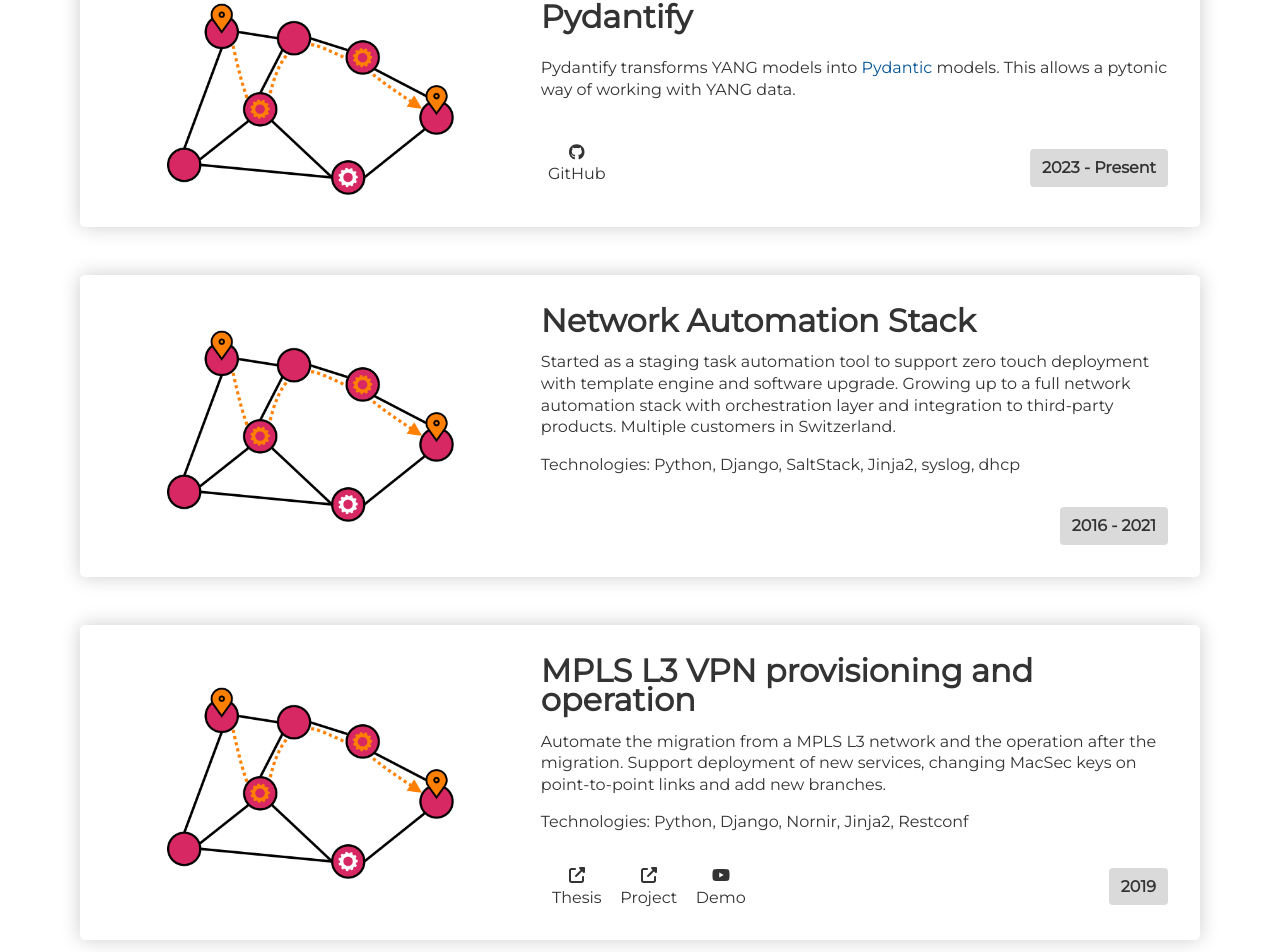
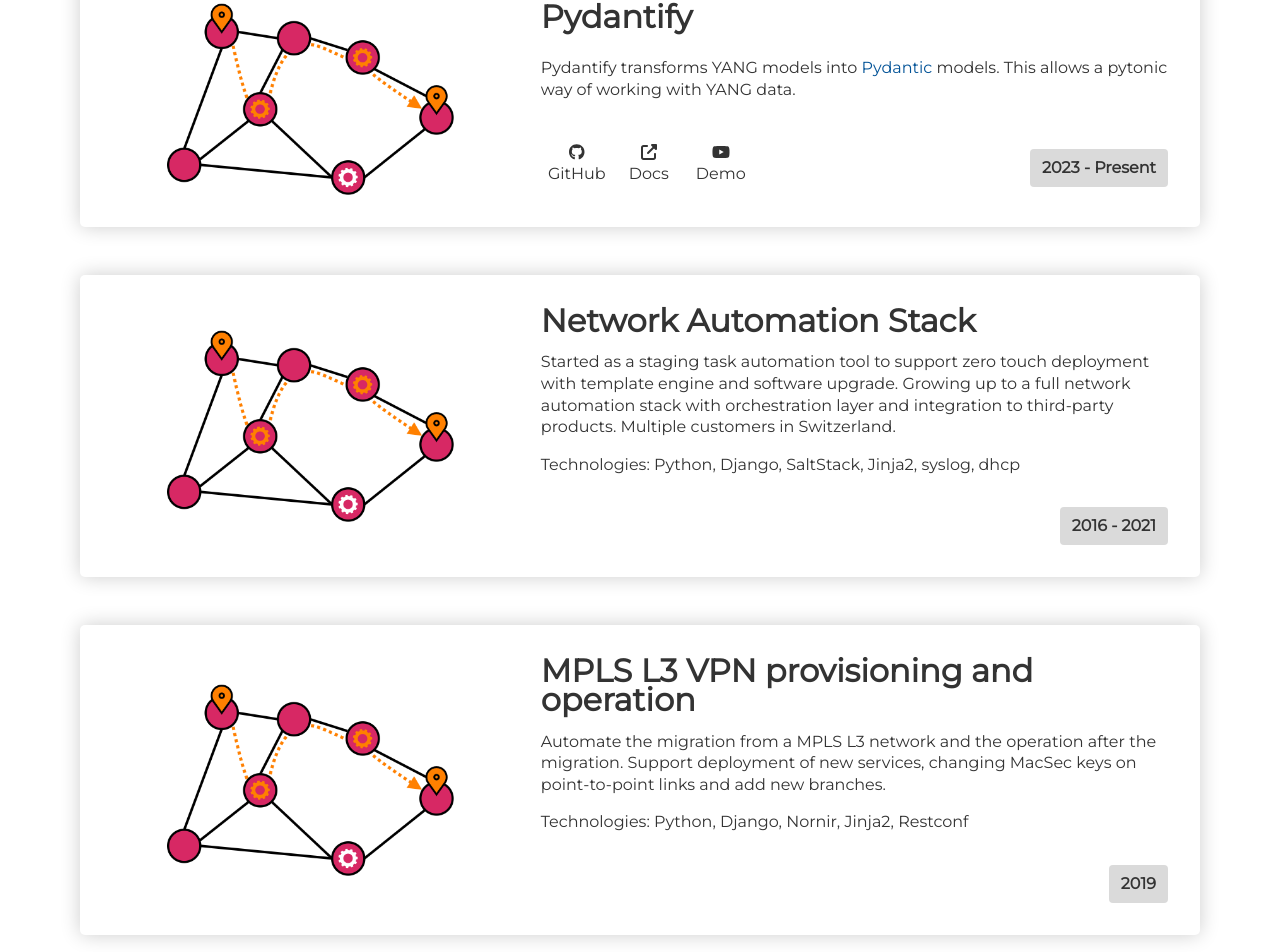
Before and after one commit to ubaumann/ubaumann.ch, a React (Create React App) app: page / in a window 1280 px wide. Shown: the part 3677-4629 px from the top of the page. Built offline with nearby package versions, Linux system fonts and the light colour scheme.

Commit message:
Update project links

```diff
--- a/src/assets/data.ts
+++ b/src/assets/data.ts
@@ -228,6 +228,16 @@
           link: 'https://github.com/pydantify/pydantify',
           awesomeFontIcon: ['fab', 'github'],
         },
+        {
+          name: 'Docs',
+          link: 'https://pydantify.github.io/pydantify/',
+          awesomeFontIcon: ['fas', 'external-link-alt'],
+        },
+        {
+          name: 'Demo',
+          link: 'https://youtu.be/j6efvpNy9Yc',
+          awesomeFontIcon: ['fab', 'youtube'],
+        },
       ],
       paragraphs: [
         {
@@ -280,21 +290,6 @@
       title: 'MPLS L3 VPN provisioning and operation',
       img: serproImg,
       projectLinks: [
-        {
-          name: 'Thesis',
-          link: 'https://eprints.ost.ch/id/eprint/909/1/HS%202020%202021-BA-EP-Bongard-Illi-SR-App%20Analytics.pdf',
-          awesomeFontIcon: ['fas', 'external-link-alt'],
-        },
-        {
-          name: 'Project',
-          link: 'https://www.ost.ch/de/forschung-und-dienstleistungen/informatik/ins-institut-fuer-netzwerke-und-sicherheit/angebot/workshop/network-analytics',
-          awesomeFontIcon: ['fas', 'external-link-alt'],
-        },
-        {
-          name: 'Demo',
-          link: 'https://www.youtube.com/watch?v=SouxeTTXx1E',
-          awesomeFontIcon: ['fab', 'youtube'],
-        },
       ],
       paragraphs: [
         {
```
